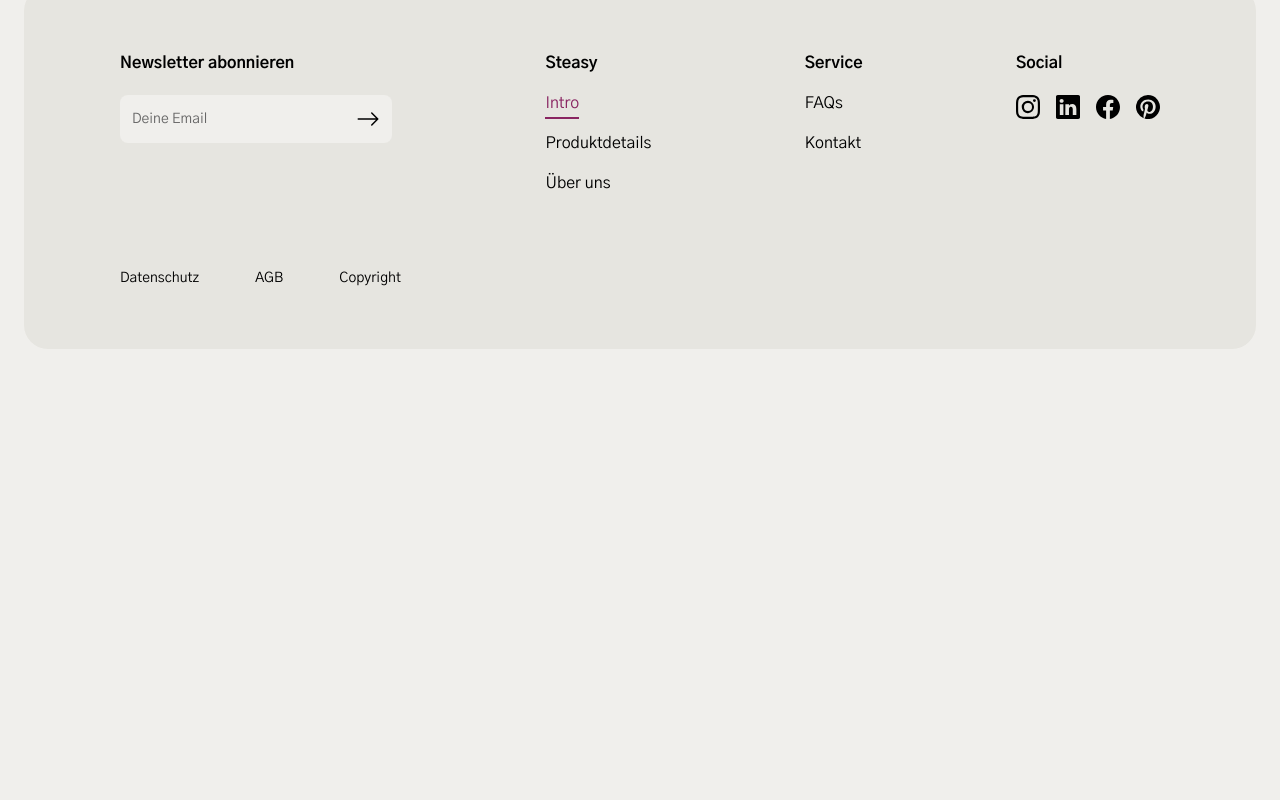
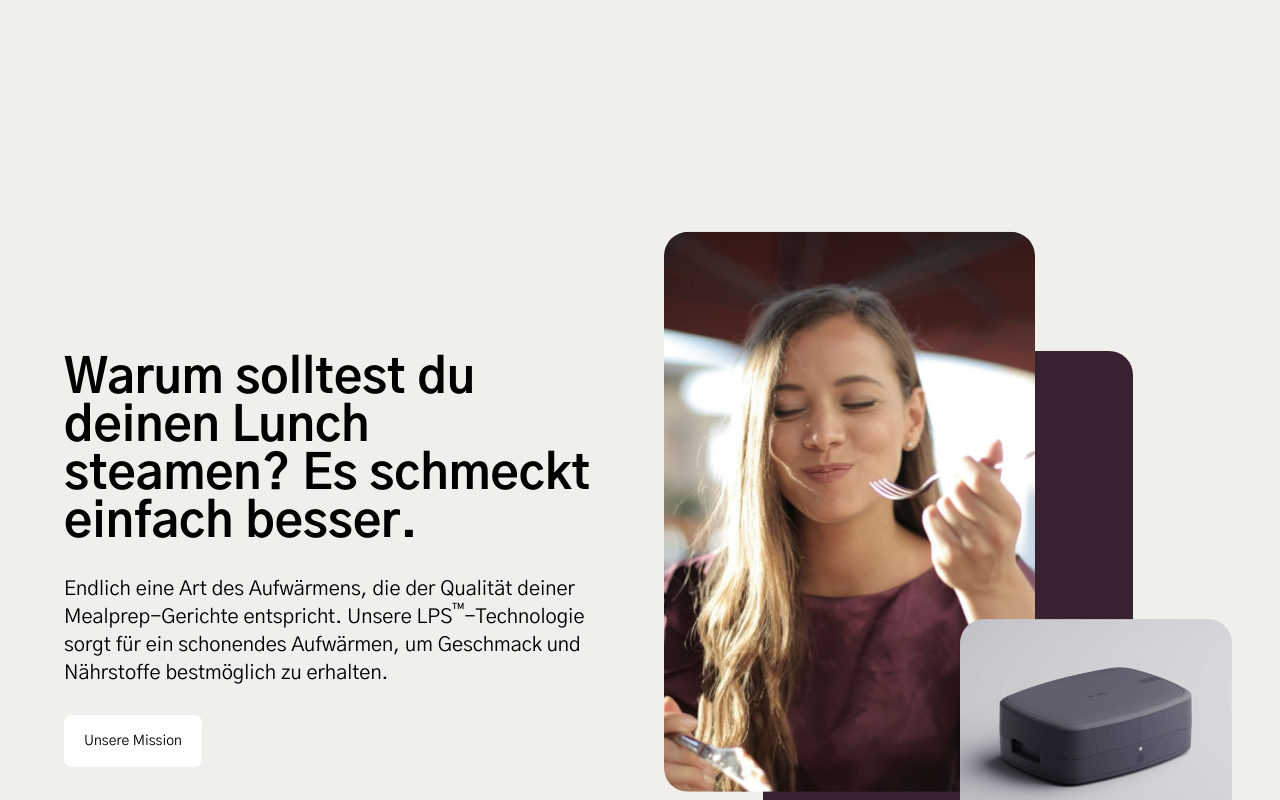
Before and after one commit to arashi-dev/steasy-clone, a Next.js app: page / in a window 1280 px wide. Shown: the part 2000-2800 px from the top of the page. Before the commit the page ends 2429 px from the top, so only its background shows below. Built offline with nearby package versions, Linux system fonts and the light colour scheme.

Commit message:
add Intro2

```diff
--- /dev/null
+++ b/src/app/(home)/_components/Intro2/index.tsx
@@ -0,0 +1,69 @@
+import Image from "next/image";
+import Link from "next/link";
+import React from "react";
+import Container from "~/app/_components/Container";
+
+import BenefitsImage from "./benefits_01.jpg";
+import BoxImage from "./collage-benefits-box-1.png";
+import ScrollTransition from "../ScrollTransition";
+
+const Intro2: React.FC = () => {
+  return (
+    <Container innerClassName="flex items-center flex-col md:flex-row">
+      <div className="grid w-full grid-cols-12 grid-rows-[repeat(15,31px)] gap-x-6 px-6 md:order-2 md:w-1/2 md:grid-cols-6 md:grid-rows-[repeat(10,70px)]">
+        <div className="col-[1/11] row-[3/16] flex items-center md:col-[2/6] md:row-[3/11]">
+          <div className="mx-auto block aspect-[390/562] h-full rounded-lg bg-ginger-900 md:w-full" />
+        </div>
+
+        <ScrollTransition
+          from={50}
+          to={-50}
+          className="relative col-[2/12] row-[2/14] md:col-[1/5] md:row-[1/9]"
+        >
+          <Image
+            src={BenefitsImage}
+            alt=""
+            fill
+            className="rounded-lg object-cover"
+          />
+        </ScrollTransition>
+
+        <ScrollTransition
+          from={-20}
+          to={20}
+          className="relative z-10 col-[6/13] row-[11/16] md:col-[4/7] md:row-[7/10]"
+        >
+          <Image
+            src={BoxImage}
+            alt=""
+            fill
+            className="rounded-lg object-cover"
+          />
+        </ScrollTransition>
+      </div>
+
+      <div className="mt-12 px-5 font-gothic md:mt-0 md:w-1/2 lg:px-10">
+        <h3 className="text-2xl font-bold md:text-3xl lg:text-5xl">
+          Warum solltest du deinen Lunch steamen? Es schmeckt einfach besser.
+        </h3>
+
+        <p className="mt-5 text-lg/tight md:mt-7 lg:text-xl">
+          Endlich eine Art des Aufwärmens, die der Qualität deiner
+          Mealprep-Gerichte entspricht. Unsere LPS
+          <sup>™</sup>
+          -Technologie sorgt für ein schonendes Aufwärmen, um Geschmack und
+          Nährstoffe bestmöglich zu erhalten.
+        </p>
+
+        <Link
+          href="/story"
+          className="mt-5 block w-max rounded-sm bg-white px-5 py-4 text-sm text-black md:mt-7"
+        >
+          Unsere Mission
+        </Link>
+      </div>
+    </Container>
+  );
+};
+
+export default Intro2;
--- /dev/null
+++ b/src/app/(home)/_components/ScrollTransition/index.tsx
@@ -0,0 +1,41 @@
+"use client";
+
+import {
+  motion,
+  useMotionValueEvent,
+  useScroll,
+  useTransform,
+} from "framer-motion";
+import React, { useRef } from "react";
+
+type ScrollTransitionProps = React.PropsWithChildren<{
+  className?: string;
+  from: number;
+  to: number;
+}>;
+
+const ScrollTransition: React.FC<ScrollTransitionProps> = ({
+  children,
+  className,
+  from,
+  to
+}) => {
+  const ref = useRef<HTMLDivElement>(null);
+
+  const { scrollYProgress } = useScroll({
+    target: ref,
+    offset: ["start end", "end start"],
+  });
+
+  const y = useTransform(scrollYProgress, [0, 1], [from, to]);
+
+  useMotionValueEvent(y, "change", console.log);
+
+  return (
+    <motion.div ref={ref} style={{ y }} className={className}>
+      {children}
+    </motion.div>
+  );
+};
+
+export default ScrollTransition;
--- a/src/app/(home)/page.tsx
+++ b/src/app/(home)/page.tsx
@@ -2,6 +2,7 @@ import React from "react";
 import HeaderSpace from "~/app/_components/HeaderSpace";
 import Hero from "./_components/Hero";
 import Intro from "./_components/Intro";
+import Intro2 from "./_components/Intro2";
 
 const Page = () => {
   return (
@@ -10,7 +11,11 @@ const Page = () => {
 
       <Hero />
 
-      <Intro />
+      <div className="flex flex-col gap-56">
+        <Intro />
+
+        <Intro2 />
+      </div>
     </div>
   );
 };
```
Also changed, not shown: src/app/(home)/_components/Intro2/benefits_01.jpg (added), src/app/(home)/_components/Intro2/collage-benefits-box-1.png (added).
